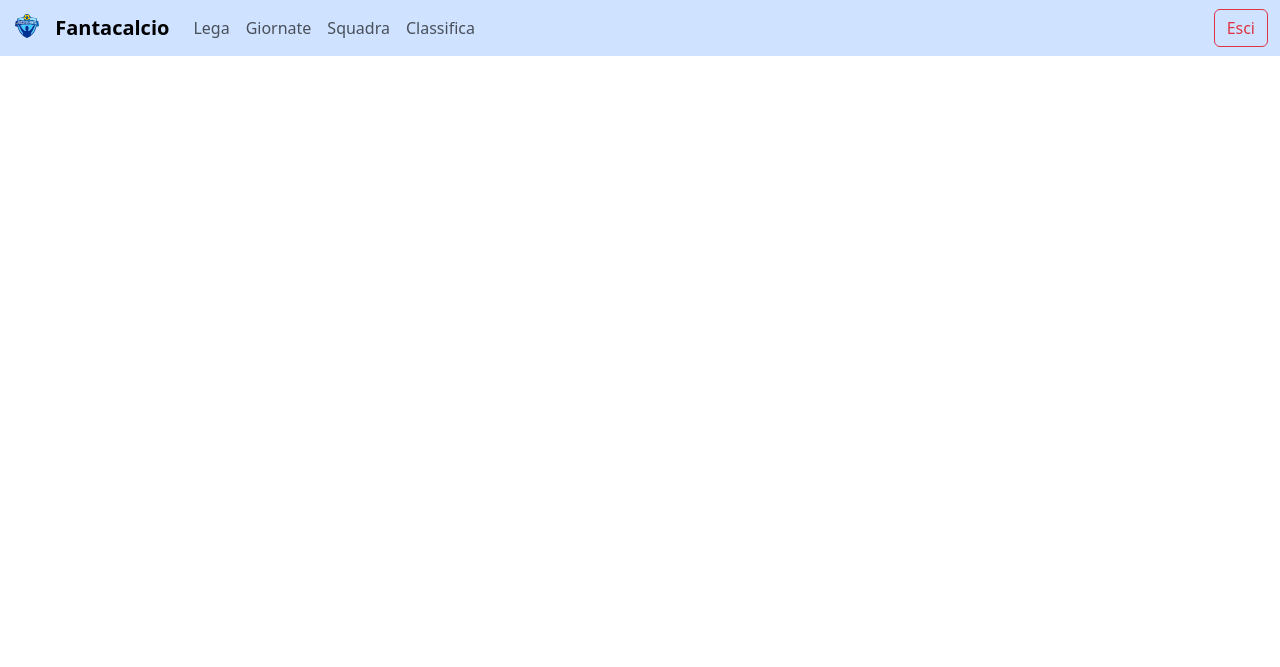
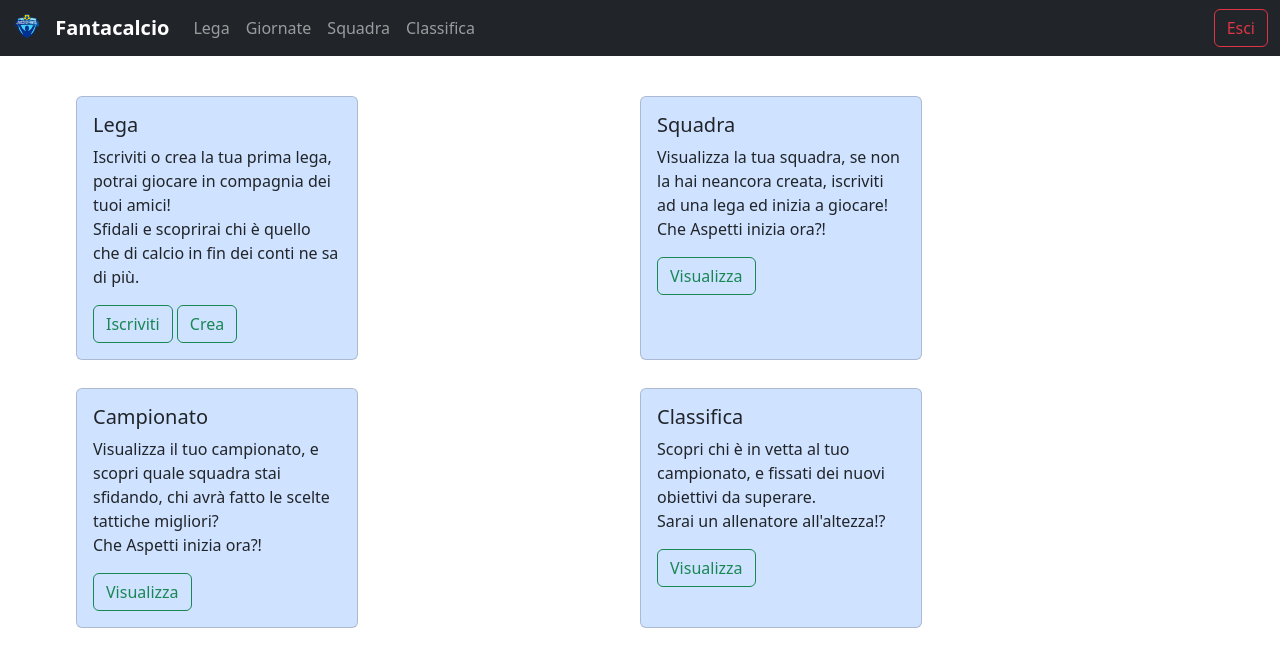
Before and after one commit to michele25-10/fantacalcio, a PHP site: page /fantacalcio/pages/homePage.php in a window 1280 px wide. Shown: the top 667 px of the page. Run offline with PHP 8.4, Linux system fonts and the light colour scheme; the visitor is signed in with stand-in values (Sample User, id 1).

Commit message:
Creazione card della homepage....
Grafica da migliorare assolutamente :(

```diff
--- a/user/pages/homepage.php
+++ b/user/pages/homepage.php
@@ -23,11 +23,66 @@ if (empty($_SESSION['user_id'])) {
 <body>
     <?php require_once(__DIR__ . '\navbar.php'); ?>
 
-
+    <div class="container" style="padding: 30px 10px; ">
+        <div class="row row-cols-1 row-cols-sm-2 row-cols-md-2 g-2">
+            <div class="col" style="padding: 10px 0px;">
+                <div class="card w-50 h-100 bg-primary-subtle">
+                    <div class="card-body">
+                        <h5 class="card-title">Lega</h5>
+                        <p class="card-text">Iscriviti o crea la tua prima lega, potrai giocare in compagnia dei
+                            tuoi amici!<br>
+                            Sfidali e scoprirai chi è quello che di calcio in fin dei conti ne sa di più.
+                        </p>
+                        <a href="#" class="btn btn-outline-success">Iscriviti</a>
+                        <a href="#" class="btn btn-outline-success">Crea</a>
+                    </div>
+                </div>
+            </div>
+            <div class="col" style="padding: 10px 0px;">
+                <div class="card w-50 h-100 bg-primary-subtle">
+                    <div class="card-body">
+                        <h5 class="card-title">Squadra</h5>
+                        <p class="card-text">Visualizza la tua squadra, se non la hai neancora creata, iscriviti ad una
+                            lega ed inizia a giocare!
+                            <br>
+                            Che Aspetti inizia ora?!
+                        </p>
+                        <a href="#" class="btn btn-outline-success">Visualizza</a>
+                    </div>
+                </div>
+            </div>
+            <div class="col" style="padding: 10px 0px;">
+                <div class="card w-50 h-100 bg-primary-subtle">
+                    <div class="card-body">
+                        <h5 class="card-title">Campionato</h5>
+                        <p class="card-text">Visualizza il tuo campionato, e scopri quale squadra stai sfidando, chi
+                            avrà fatto le scelte tattiche migliori?
+                            <br>
+                            Che Aspetti inizia ora?!
+                        </p>
+                        <a href="#" class="btn btn-outline-success">Visualizza</a>
+                    </div>
+                </div>
+            </div>
+            <div class="col" style="padding: 10px 0px;">
+                <div class="card w-50 h-100 bg-primary-subtle">
+                    <div class="card-body">
+                        <h5 class="card-title">Classifica</h5>
+                        <p class="card-text">Scopri chi è in vetta al tuo campionato, e fissati dei nuovi obiettivi da
+                            superare.
+                            <br>
+                            Sarai un allenatore all'altezza!?
+                        </p>
+                        <a href="#" class="btn btn-outline-success">Visualizza</a>
+                    </div>
+                </div>
+            </div>
+        </div>
+    </div>
 
     <script src="https://cdn.jsdelivr.net/npm/bootstrap@5.3.0-alpha1/dist/js/bootstrap.bundle.min.js"
-        integrity="sha384-w76AqPfDkMBDXo30jS1Sgez6pr3x5MlQ1ZAGC+nuZB+EYdgRZgiwxhTBTkF7CXvN"
-        crossorigin="anonymous"></script>
+        integrity="sha384-w76AqPfDkMBDXo30jS1Sgez6pr3x5MlQ1ZAGC+nuZB+EYdgRZgiwxhTBTkF7CXvN" crossorigin="anonymous">
+        </script>
 </body>
 
 </html>
--- a/user/pages/navbar.php
+++ b/user/pages/navbar.php
@@ -9,7 +9,7 @@
 </head>
 
 <body>
-    <nav class="navbar navbar-expand-lg bg-primary-subtle" data-bs-theme="primary">
+    <nav class="navbar navbar-expand-lg bg-dark" data-bs-theme="dark">
         <div class="container-fluid">
             <a class="navbar-brand fw-bold" href="homePage.php">
                 <img src="../assets/img/logo.svg" alt="Logo" width="30" height="24"
```
